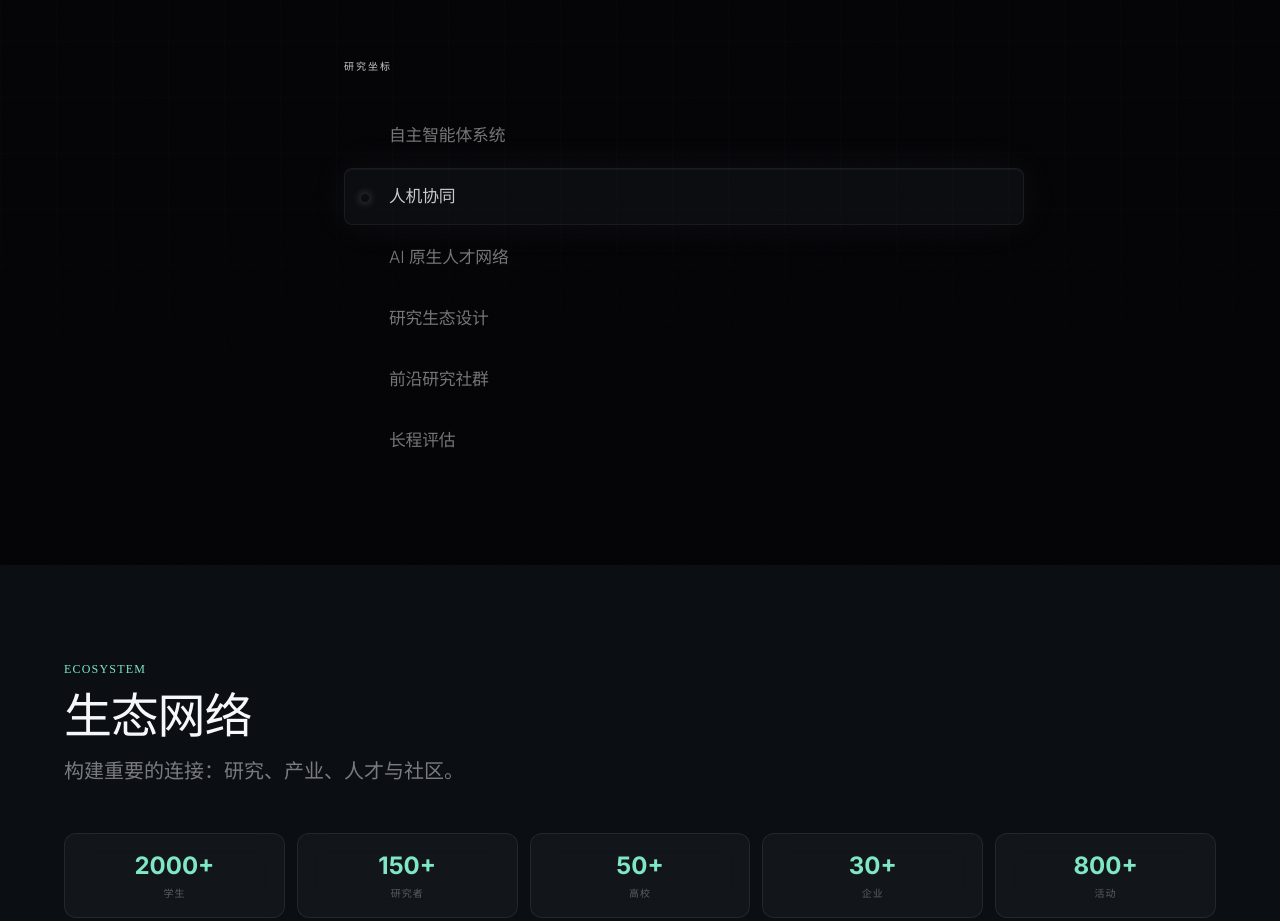
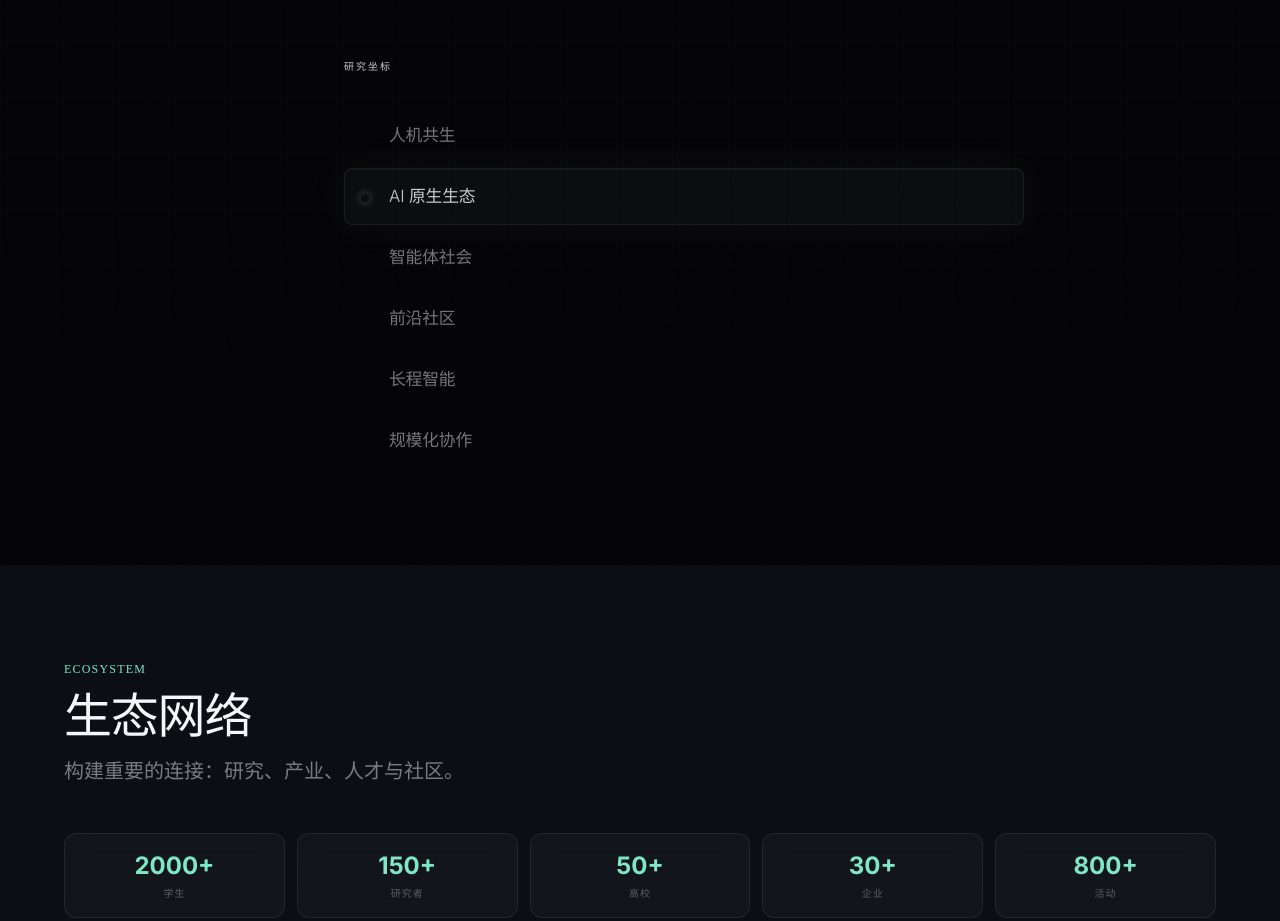
Before and after one commit to helenheyun0614-collab/he-yun-personal-website, a Next.js app: page / in a window 1280 px wide. Shown: the part 1040-1961 px from the top of the page. Built offline with nearby package versions, Linux system fonts and the light colour scheme.

Commit message:
feat: 更新研究坐标翻译为更精准表述

```diff
--- a/src/contexts/language-context.tsx
+++ b/src/contexts/language-context.tsx
@@ -31,12 +31,12 @@ const translations = {
     'research.thesisQuote':
       'The next generation of AGI will emerge from ecosystems, not isolated labs.',
     'research.coordsLabel': 'Research Coordinates',
-    'research.coord.1': 'Autonomous Agent Systems',
-    'research.coord.2': 'Human-AI Collaboration',
-    'research.coord.3': 'AI-native Talent Networks',
-    'research.coord.4': 'Research Ecosystem Design',
-    'research.coord.5': 'Frontier Research Communities',
-    'research.coord.6': 'Long-horizon Evaluation',
+    'research.coord.1': 'Human × AI',
+    'research.coord.2': 'AI-native ecosystems',
+    'research.coord.3': 'Agent societies',
+    'research.coord.4': 'Frontier communities',
+    'research.coord.5': 'Long-horizon intelligence',
+    'research.coord.6': 'Coordination at scale',
     'ecosystem.title': 'The Network',
     'ecosystem.subtitle': 'Building the connections that matter: research, industry, talent, and community.',
     'ecosystem.students': 'STUDENTS',
@@ -82,12 +82,12 @@ const translations = {
     'research.thesisLabel': '当前命题',
     'research.thesisQuote': '下一代 AGI 将从生态中浮现，而非孤立实验室。',
     'research.coordsLabel': '研究坐标',
-    'research.coord.1': '自主智能体系统',
-    'research.coord.2': '人机协同',
-    'research.coord.3': 'AI 原生人才网络',
-    'research.coord.4': '研究生态设计',
-    'research.coord.5': '前沿研究社群',
-    'research.coord.6': '长程评估',
+    'research.coord.1': '人机共生',
+    'research.coord.2': 'AI 原生生态',
+    'research.coord.3': '智能体社会',
+    'research.coord.4': '前沿社区',
+    'research.coord.5': '长程智能',
+    'research.coord.6': '规模化协作',
     'ecosystem.title': '生态网络',
     'ecosystem.subtitle': '构建重要的连接：研究、产业、人才与社区。',
     'ecosystem.students': '学生',
```
